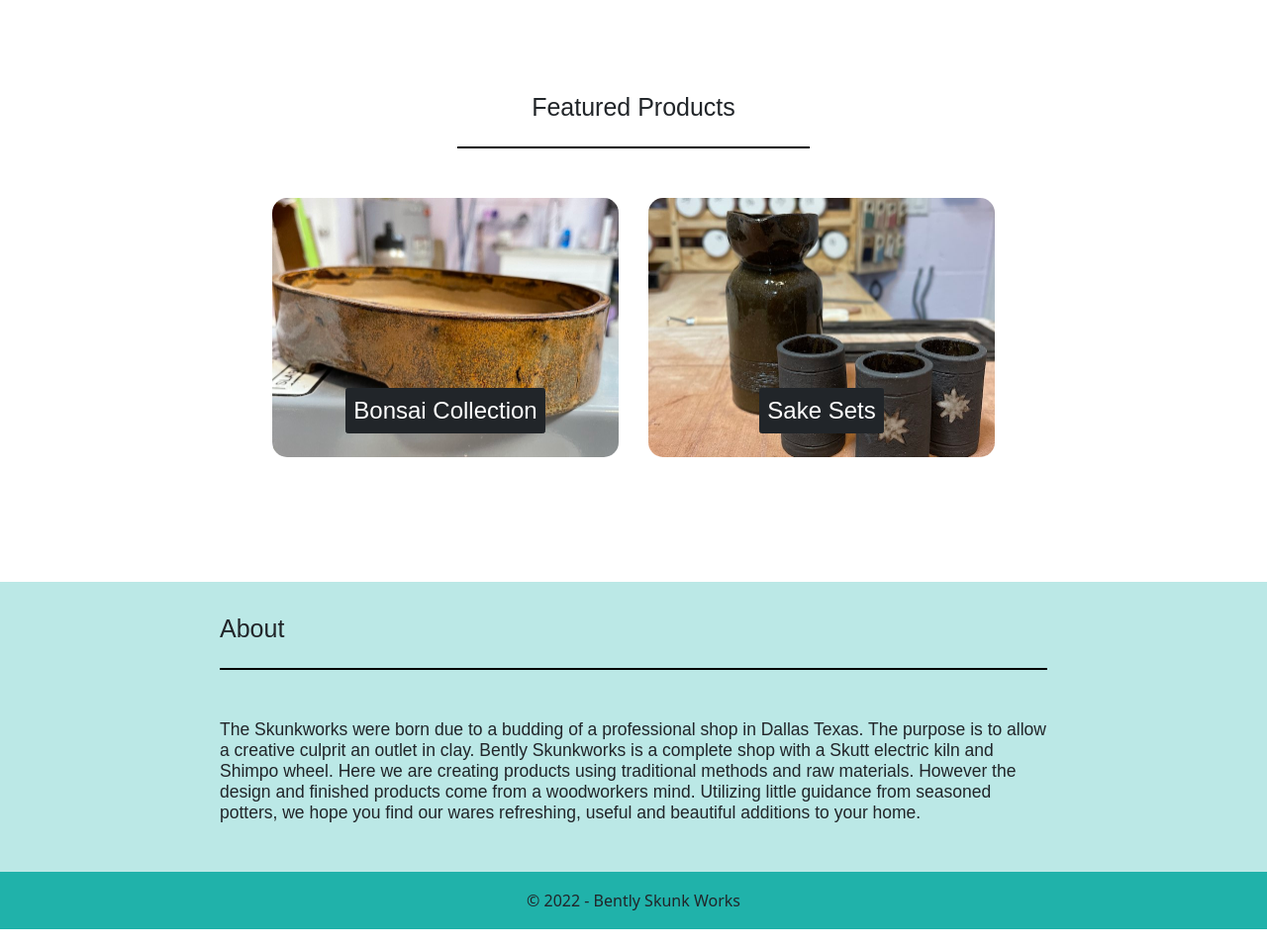
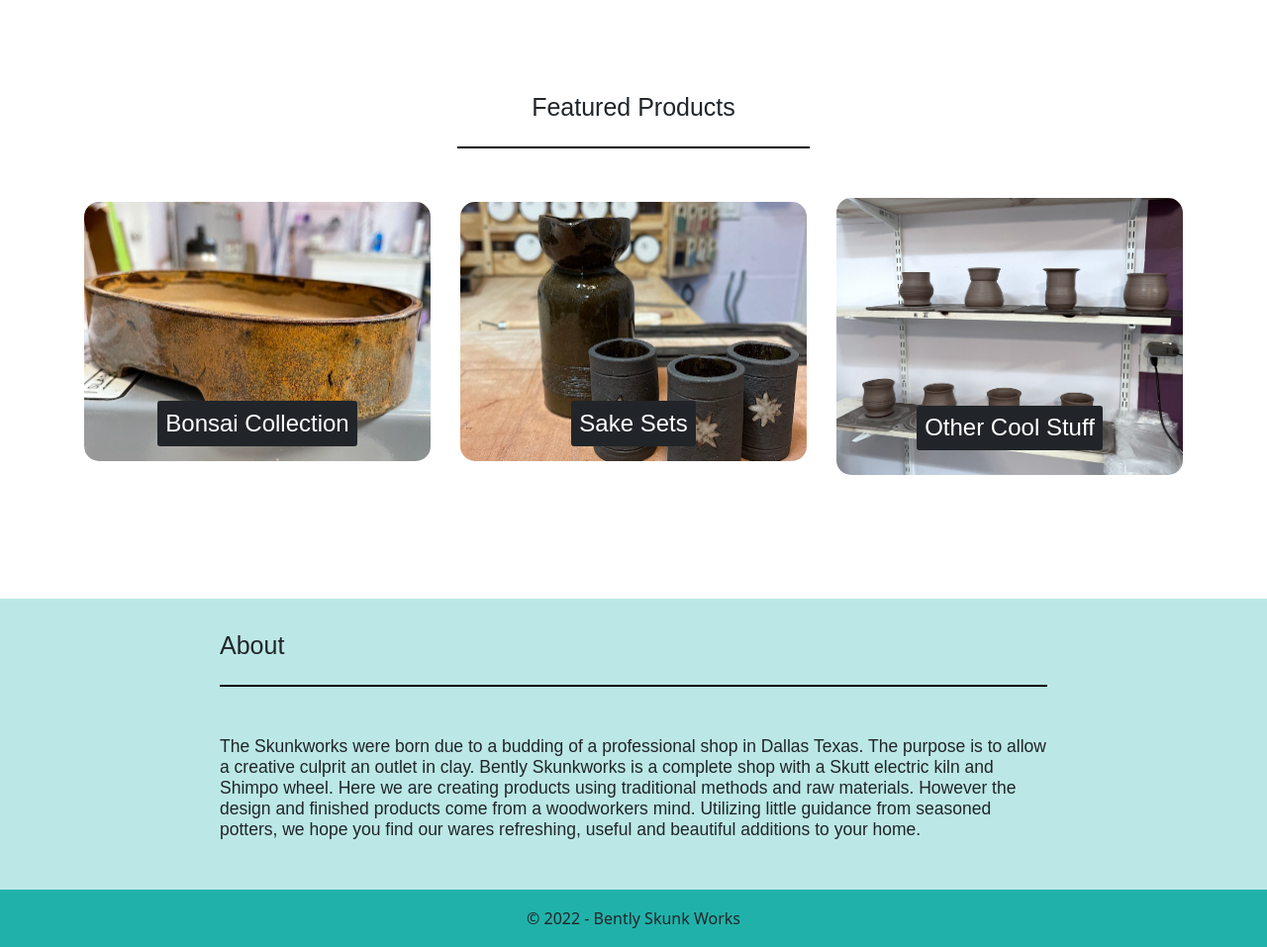
Before and after one commit to tallen1985/bentlySkunkWorks, a PHP site: page / in a window 1280 px wide. Shown: the part 495-1452 px from the top of the page at 99% size. Run offline with PHP 8.4, Linux system fonts and the light colour scheme; data that the repository does not hold is empty.

Commit message:
add other

```diff
--- a/index.php
+++ b/index.php
@@ -109,6 +109,10 @@ session_start();
               <img src="assets/img/sake.jpg" />
               <a href="/sake.php" class="btn btn-dark">Sake Sets</a>
             </div>
+            <div class="item">
+              <img src="assets/img/jumbotron.jpeg" />
+              <a href="/other.php" class="btn btn-dark">Other Cool Stuff</a>
+            </div>
           </div>
         </div>
       </div>
```
